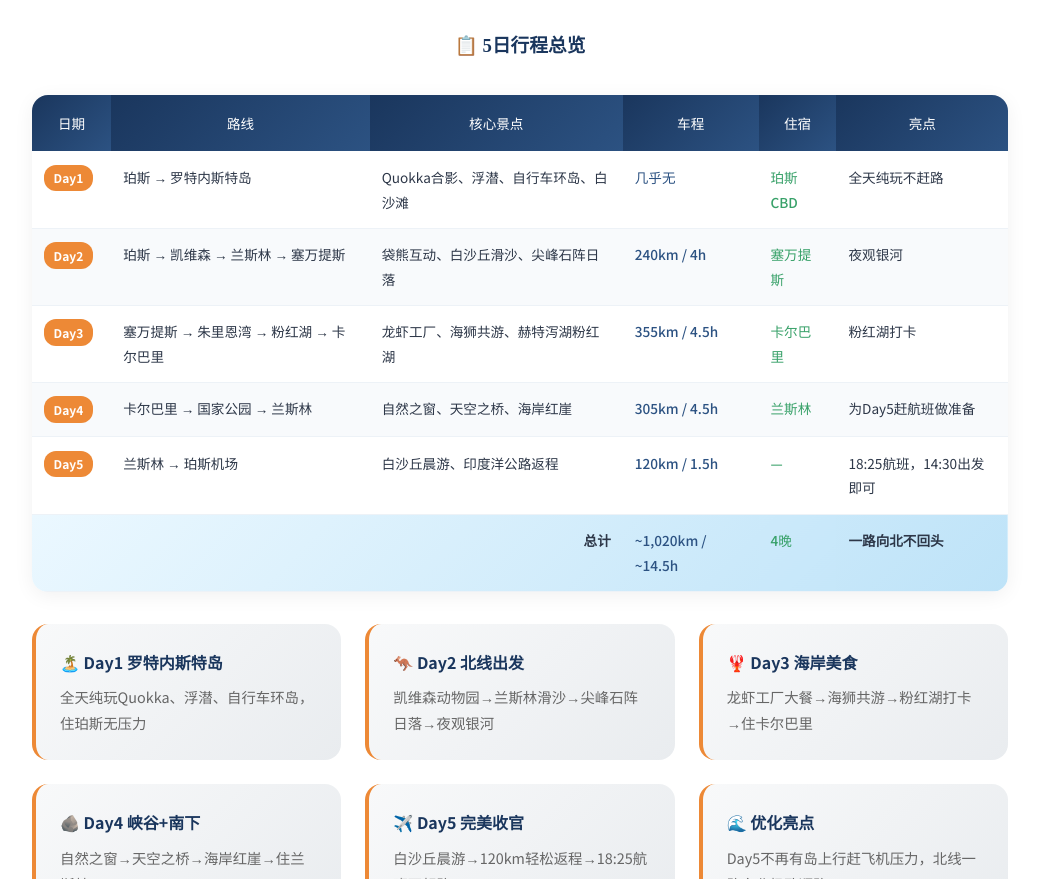
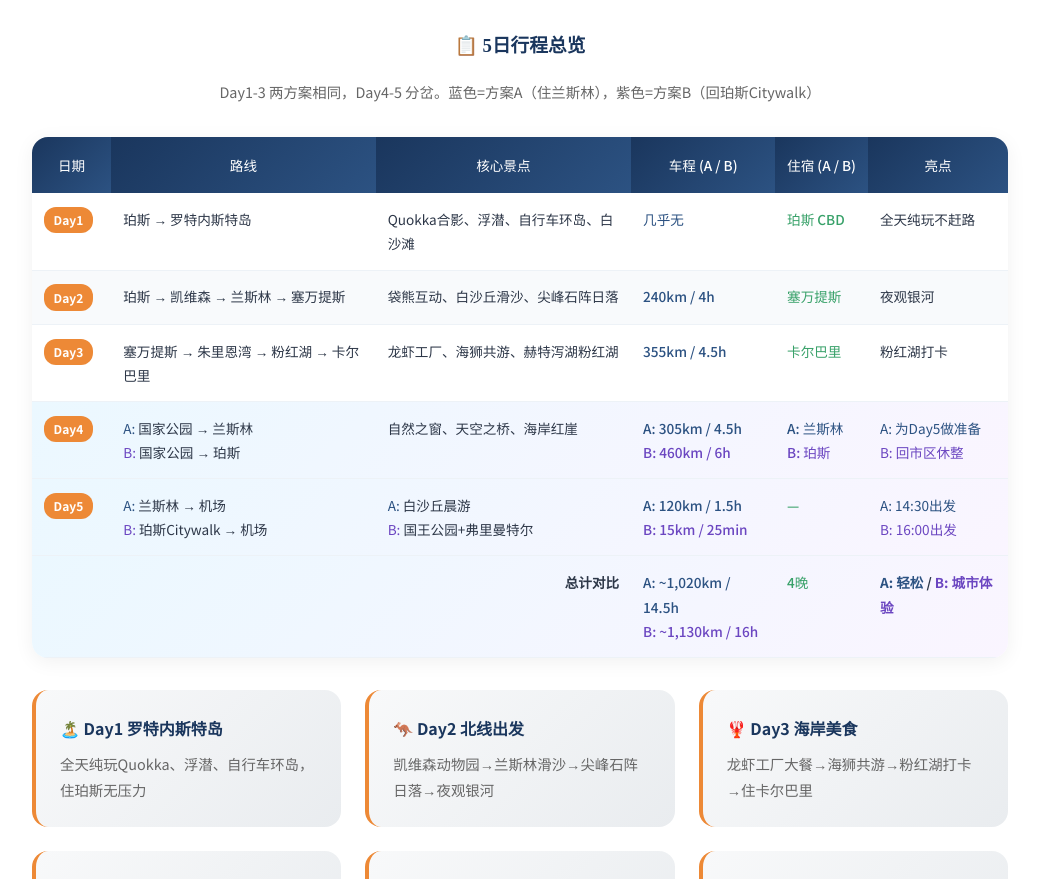
Before and after one commit to SleepySanjinLi/perth-travel-guide, a plain HTML site: page index.html in a window 1280 px wide. Shown: the part 1178-2057 px from the top of the page, without its empty margins (120-1159 px from the left). Drawn offline with nearby package versions, Linux system fonts and the light colour scheme; a web font is replaced by a local one.

Commit message:
Update index.html

```diff
--- a/index.html
+++ b/index.html
@@ -179,14 +179,15 @@
                 <div class="route-day"><div class="day-num">05</div><div class="day-label">白沙丘晨游<br><small>完美收官</small></div></div>
             </div>
             <h3 style="text-align:center; color: var(--ocean-deep); margin: 2rem 0 1rem; font-family: 'Noto Serif SC', serif;">📋 5日行程总览</h3>
+            <p style="text-align:center; color: #666; margin-bottom: 1rem; font-size: 0.9rem;">Day1-3 两方案相同，Day4-5 分岔。蓝色=方案A（住兰斯林），紫色=方案B（回珀斯Citywalk）</p>
             <table class="summary-table">
                 <thead>
                     <tr>
                         <th>日期</th>
                         <th>路线</th>
                         <th>核心景点</th>
-                        <th>车程</th>
-                        <th>住宿</th>
+                        <th>车程 (A / B)</th>
+                        <th>住宿 (A / B)</th>
                         <th>亮点</th>
                     </tr>
                 </thead>
@@ -215,27 +216,27 @@
                         <td class="hotel">卡尔巴里</td>
                         <td>粉红湖打卡</td>
                     </tr>
-                    <tr>
+                    <tr style="background: linear-gradient(135deg, #ebf8ff, #faf5ff);">
                         <td><span class="day-badge">Day4</span></td>
-                        <td>卡尔巴里 → 国家公园 → 兰斯林</td>
+                        <td><span style="color: var(--ocean-mid);">A:</span> 国家公园 → 兰斯林<br><span style="color: #6b46c1;">B:</span> 国家公园 → 珀斯</td>
                         <td>自然之窗、天空之桥、海岸红崖</td>
-                        <td class="km">305km / 4.5h</td>
-                        <td class="hotel">兰斯林</td>
-                        <td>为Day5赶航班做准备</td>
+                        <td class="km"><span style="color: var(--ocean-mid);">A: 305km / 4.5h</span><br><span style="color: #6b46c1;">B: 460km / 6h</span></td>
+                        <td class="hotel"><span style="color: var(--ocean-mid);">A: 兰斯林</span><br><span style="color: #6b46c1;">B: 珀斯</span></td>
+                        <td><span style="color: var(--ocean-mid);">A: 为Day5做准备</span><br><span style="color: #6b46c1;">B: 回市区休整</span></td>
                     </tr>
-                    <tr>
+                    <tr style="background: linear-gradient(135deg, #ebf8ff, #faf5ff);">
                         <td><span class="day-badge">Day5</span></td>
-                        <td>兰斯林 → 珀斯机场</td>
-                        <td>白沙丘晨游、印度洋公路返程</td>
-                        <td class="km">120km / 1.5h</td>
+                        <td><span style="color: var(--ocean-mid);">A:</span> 兰斯林 → 机场<br><span style="color: #6b46c1;">B:</span> 珀斯Citywalk → 机场</td>
+                        <td><span style="color: var(--ocean-mid);">A:</span> 白沙丘晨游<br><span style="color: #6b46c1;">B:</span> 国王公园+弗里曼特尔</td>
+                        <td class="km"><span style="color: var(--ocean-mid);">A: 120km / 1.5h</span><br><span style="color: #6b46c1;">B: 15km / 25min</span></td>
                         <td class="hotel">—</td>
-                        <td>18:25航班，14:30出发即可</td>
+                        <td><span style="color: var(--ocean-mid);">A: 14:30出发</span><br><span style="color: #6b46c1;">B: 16:00出发</span></td>
                     </tr>
-                    <tr style="background: linear-gradient(135deg, #ebf8ff, #bee3f8); font-weight: 600;">
-                        <td colspan="3" style="text-align: right;">总计</td>
-                        <td class="km">~1,020km / ~14.5h</td>
+                    <tr style="background: linear-gradient(135deg, #ebf8ff, #faf5ff); font-weight: 600;">
+                        <td colspan="3" style="text-align: right;">总计对比</td>
+                        <td class="km"><span style="color: var(--ocean-mid);">A: ~1,020km / 14.5h</span><br><span style="color: #6b46c1;">B: ~1,130km / 16h</span></td>
                         <td class="hotel">4晚</td>
-                        <td>一路向北不回头</td>
+                        <td><span style="color: var(--ocean-mid);">A: 轻松</span> / <span style="color: #6b46c1;">B: 城市体验</span></td>
                     </tr>
                 </tbody>
             </table>
```
